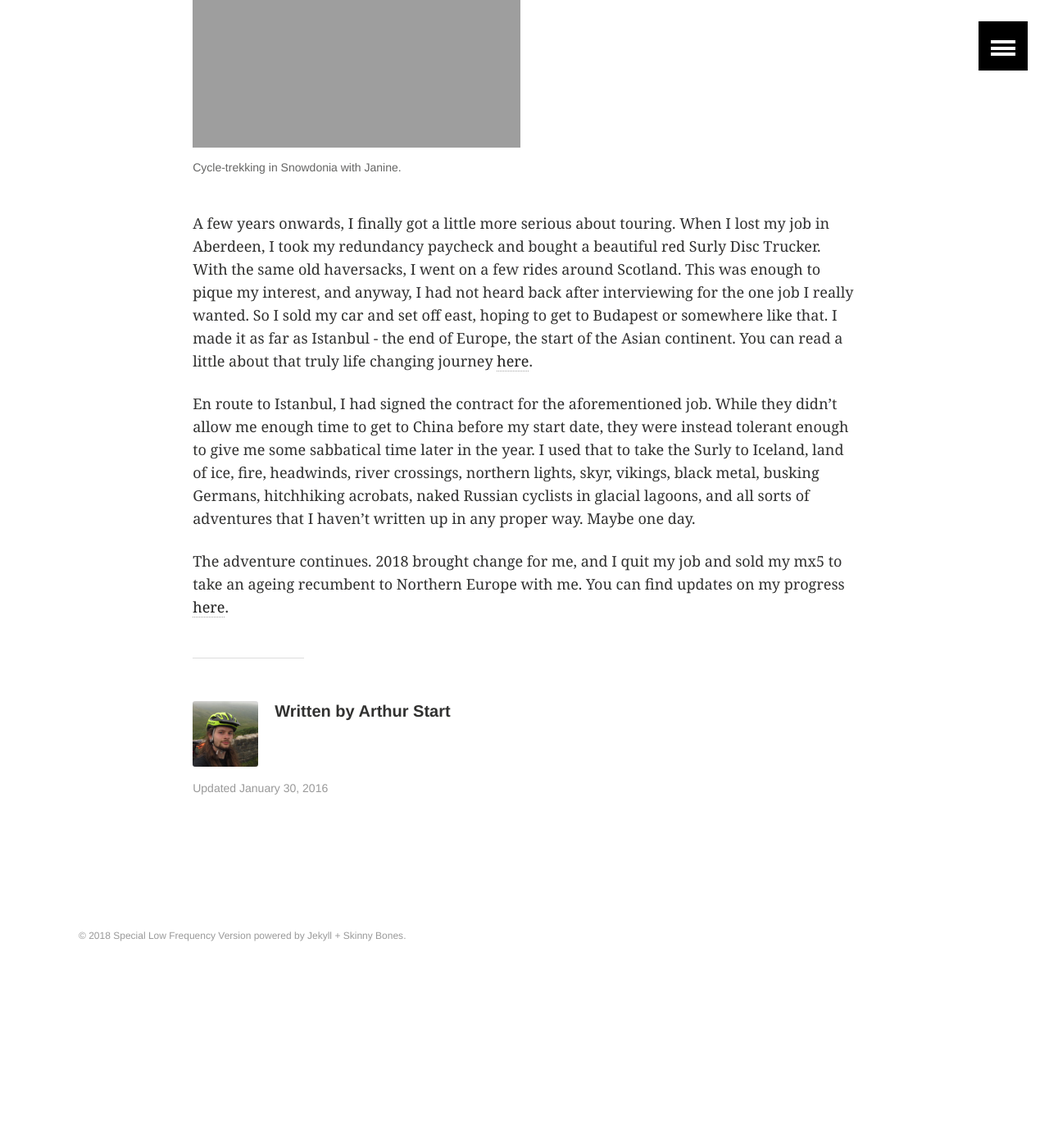
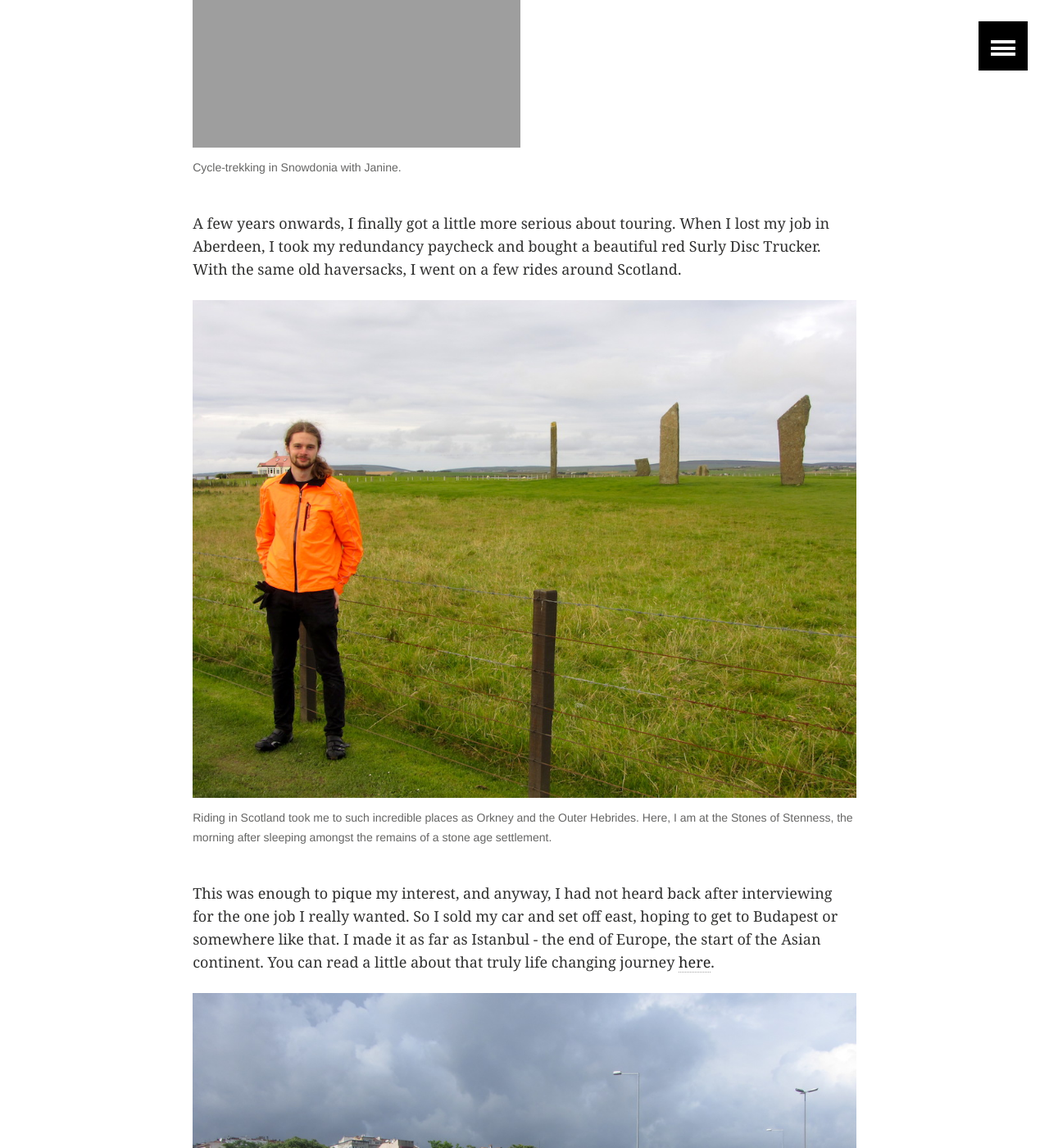
Before and after one commit to ArthurStart/git-blog, a Jekyll site: the page built from _posts/meta/2016-01-30-about.md, in a window 1280 px wide and 1400 px high, scrolled down 2087 px. Shown: the whole window at 82% size. Built offline with Jekyll 4.4.1, drawn with Linux system fonts in a browser that asks for light colours; before the commit the page ends 3314 px from its top, so only the background shows below that; some of the changed text lies outside the part shown.

Commit message:
About page finished

```diff
--- a/_posts/meta/2016-01-30-about.md
+++ b/_posts/meta/2016-01-30-about.md
@@ -26,8 +26,30 @@ The next year, tired of walking to lectures, I brought a beautiful old Reynolds
   <figcaption>Cycle-trekking in Snowdonia with Janine.</figcaption>
 </figure>
 
-A few years onwards, I finally got a little more serious about touring. When I lost my job in Aberdeen, I took my redundancy paycheck and bought a beautiful red Surly Disc Trucker. With the same old haversacks, I went on a few rides around Scotland. This was enough to pique my interest, and anyway, I had not heard back after interviewing for the one job I really wanted. So I sold my car and set off east, hoping to get to Budapest or somewhere like that. I made it as far as Istanbul - the end of Europe, the start of the Asian continent. You can read a little about that truly life changing journey [here](../touring-2016-archive/).
+A few years onwards, I finally got a little more serious about touring. When I lost my job in Aberdeen, I took my redundancy paycheck and bought a beautiful red Surly Disc Trucker. With the same old haversacks, I went on a few rides around Scotland.
+
+<figure>
+  <img src="{{site.url}}/images/IMG_6117.JPG"/>
+  <figcaption>Riding in Scotland took me to such incredible places as Orkney and the Outer Hebrides. Here, I am at the Stones of Stenness, the morning after sleeping amongst the remains of a stone age settlement.</figcaption>
+</figure>
+
+This was enough to pique my interest, and anyway, I had not heard back after interviewing for the one job I really wanted. So I sold my car and set off east, hoping to get to Budapest or somewhere like that. I made it as far as Istanbul - the end of Europe, the start of the Asian continent. You can read a little about that truly life changing journey [here](../touring-2016-archive/).
+
+<figure>
+  <img src="{{site.url}}/images/IMG_1825.JPG"/>
+  <figcaption>Somehow, on my last day riding into the biggest city in Europe, two became four, became five. As thunderstorms rolled in, Christian, Angus, Michael, Julia, and I formed a convoy to Istanbul. </figcaption>
+</figure>
 
 En route to Istanbul, I had signed the contract for the aforementioned job. While they didn't allow me enough time to get to China before my start date, they were instead tolerant enough to give me some sabbatical time later in the year. I used that to take the Surly to Iceland, land of ice, fire, headwinds, river crossings, northern lights, skyr, vikings, black metal, busking Germans, hitchhiking acrobats, naked Russian cyclists in glacial lagoons, and all sorts of adventures that I haven't written up in any proper way. Maybe one day.
 
+<figure>
+  <img src="{{site.url}}/images/IMG_a4876.JPG"/>
+  <figcaption>Iceland is a bizarre, stunningly beautiful place, full of similarly bizarre and beautiful people. </figcaption>
+</figure>
+
 The adventure continues. 2018 brought change for me, and I quit my job and sold my mx5 to take an ageing recumbent to Northern Europe with me. You can find updates on my progress [here]({% post_url touring/2018-04-06-Progress-Updates %}).
+
+<figure>
+  <img src="{{site.url}}/images/IMG_2416.JPG"/>
+  <figcaption>Current adventures! </figcaption>
+</figure>
```
Also changed, not shown: images/IMG_1825.JPG (added), images/IMG_2416.JPG (added), images/IMG_6117.JPG (added), images/IMG_a4876.JPG (added).
